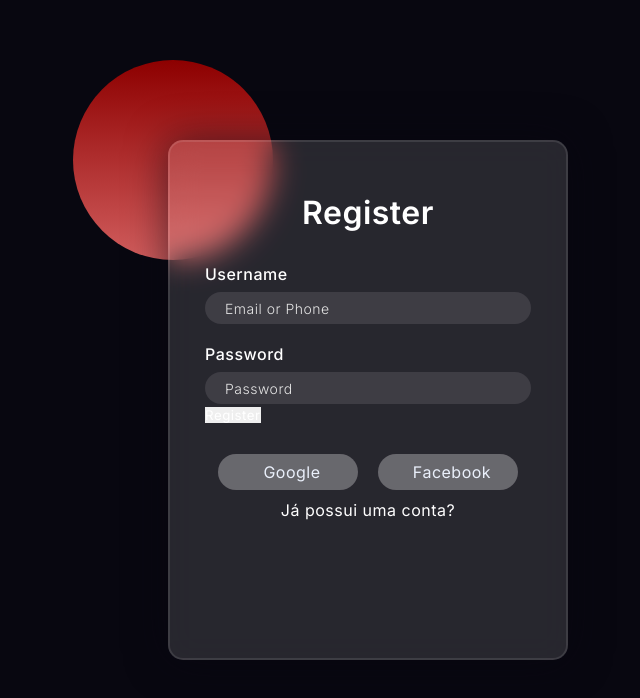
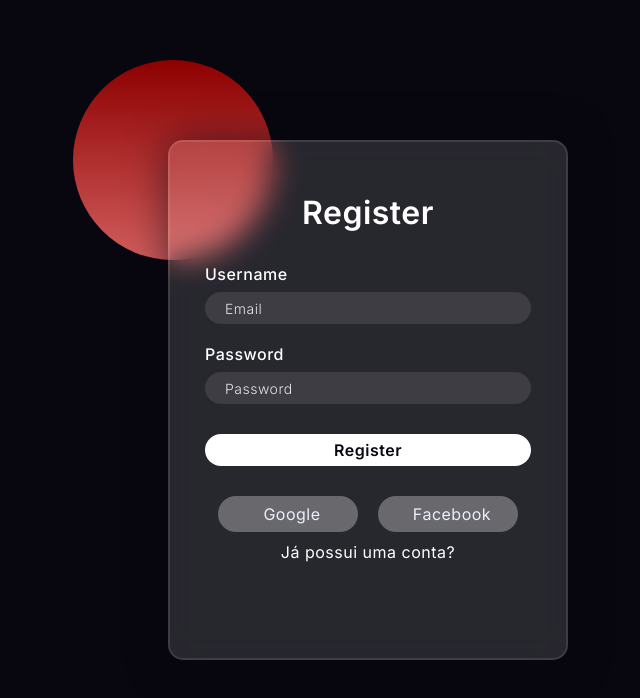
Before and after one commit to KaioBorgesDev/Fatek, a React (Vite) app in the folder frontend/: page /register in a window 1280 px wide. Shown: the top 698 px of the page, without its empty margins (272-912 px from the left). Built offline with nearby package versions, Linux system fonts and the light colour scheme.

Commit message:
feat- Form Register working

```diff
--- a/frontend/src/components/FormRegister/FormRegister.tsx
+++ b/frontend/src/components/FormRegister/FormRegister.tsx
@@ -1,44 +1,95 @@
 import { useState } from 'react';
 import './FormRegister.css';
-import { Link } from 'react-router-dom';
+import { toast, ToastContainer } from 'react-toastify';
+import { Link, useNavigate } from 'react-router-dom';
+import { useMessage } from '../../context/MessageContext';
 
-const FormLogin = () => {
+interface RegisterPayload {
+  email: string;
+  password: string;
+}
+
+const FormRegister = () => {
   const [username, setUsername] = useState('');
   const [password, setPassword] = useState('');
+  const navigate = useNavigate();
+  const {setMessage} = useMessage()
+  const handleLogin = async (e: React.FormEvent) => {
+    e.preventDefault(); // Previne o comportamento padrão do formulário (recarregar a página)
 
-  const handleLogin = () => {
-    // Lógica de autenticação pode ser adicionada aqui
-    console.log('Login:', username, password);
+    const payload: RegisterPayload = {
+      email: username,
+      password: password,
+    };
+
+    try {
+      const response = await fetch("http://localhost:5002/register", {
+        method: "POST",
+        headers: {
+          'Content-Type': 'application/json',
+        },
+        body: JSON.stringify(payload),
+      });
+
+      if (response.ok){
+          setMessage("Usuário cadastrado com sucesso!");
+          return navigate("/login")
+      }
+
+
+      if (response.status === 409) {
+        return toast.error("Este email já está em uso.");
+      }
+      toast.error("Não foi possível cadastrar no sistema.");
+      console.log(response);
+    } catch (error) {
+      console.log(error);
+      toast.error("Cadastro falhou, verifique a conexão.");
+    }
   };
 
   return (
+    <div>
+      <ToastContainer position="top-right"
+        autoClose={5000}
+        hideProgressBar={false}
+        newestOnTop={false}
+        closeOnClick={false}
+        rtl={false}
+        pauseOnFocusLoss
+        draggable
+        pauseOnHover
+        theme="dark" />
+
       <div className="background">
         <div className="shape"></div>
         <div className="shape"></div>
-      <form>
+        <form onSubmit={handleLogin}>
           <h3>Register</h3>
 
           <label htmlFor="username">Username</label>
           <input
-          type="text"
-          placeholder="Email or Phone"
+            type="email"
+            placeholder="Email"
             id="username"
             value={username}
             onChange={(e) => setUsername(e.target.value)}
+            required
           />
 
           <label htmlFor="password">Password</label>
           <input
             type="password"
             placeholder="Password"
+
             id="password"
             value={password}
             onChange={(e) => setPassword(e.target.value)}
+            required
           />
 
-        <button type="button" onClick={handleLogin}>
-          Register
-        </button>
+          <input type="submit" value="Register" className='button'/>
+
           <div className="social">
             <div className="go">
               <i className="fab fa-google"></i> Google
@@ -47,12 +98,14 @@ const FormLogin = () => {
               <i className="fab fa-facebook"></i> Facebook
             </div>
           </div>
-        <div style={{textAlign: 'center', paddingTop: '10px'}}>
+
+          <div style={{ textAlign: 'center', paddingTop: '10px' }}>
             <Link to={'/login'}>Já possui uma conta? </Link>
           </div>
         </form>
       </div>
+    </div>
   );
 };
 
-export default FormLogin;
+export default FormRegister;
```
Lines whose indentation alone changed are shown as unchanged.
